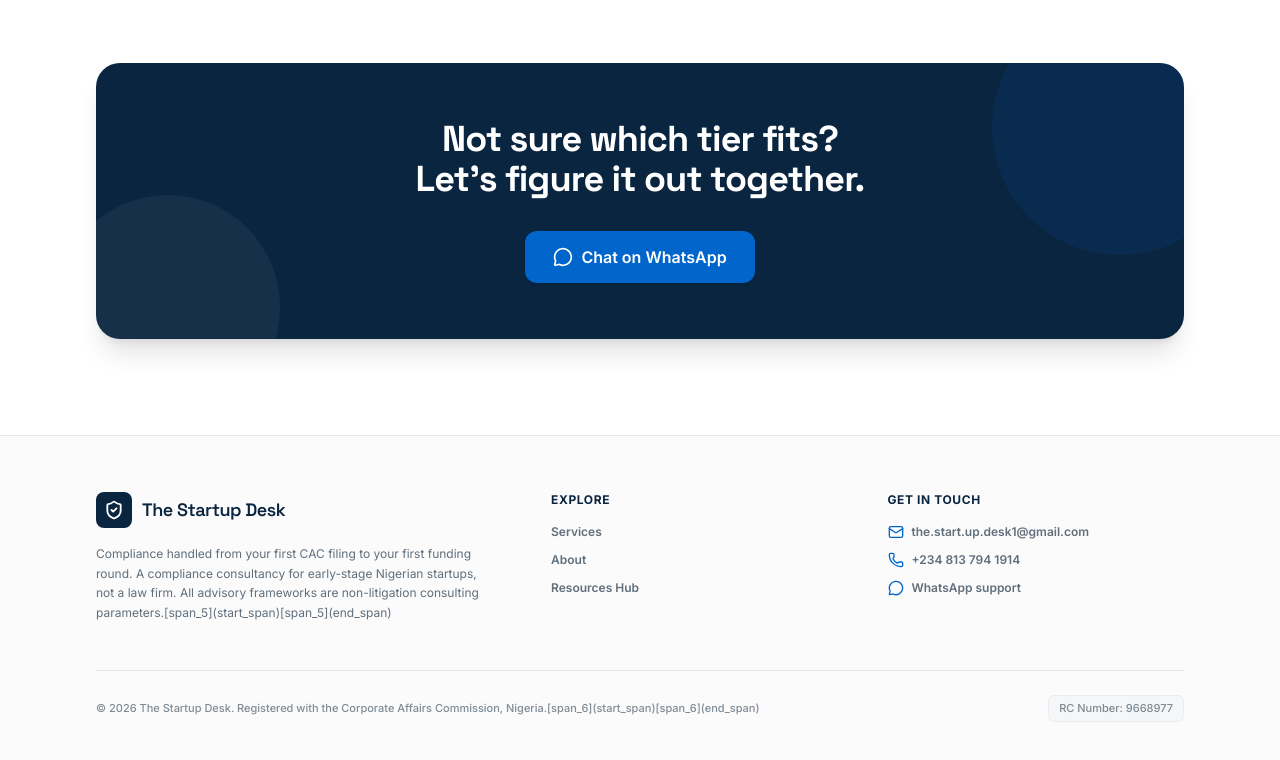
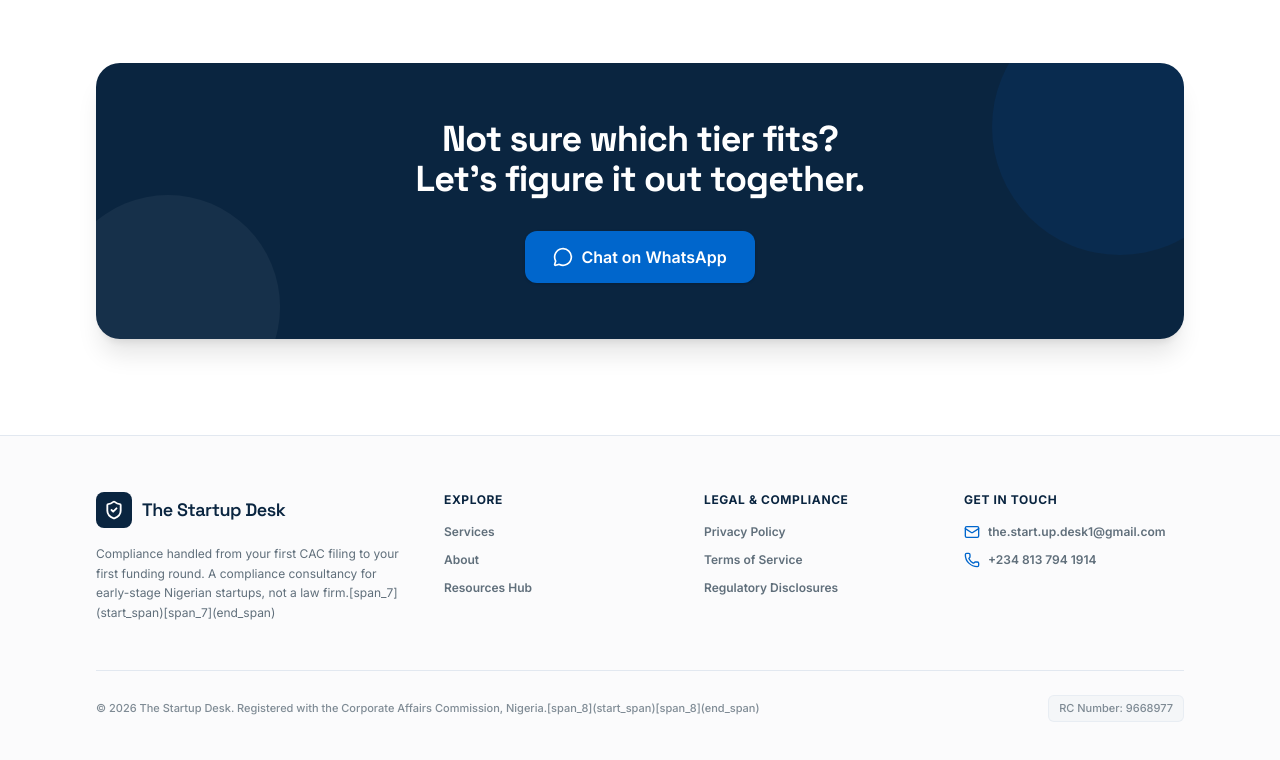
Before and after one commit to Tosin2513/The-Start-up-Desk-, a Next.js app: page /services in a window 1280 px wide. Shown: the part 2007-2767 px from the top of the page. Built offline with nearby package versions, Linux system fonts and the light colour scheme.

Commit message:
Update site-footer.tsx

```diff
--- a/components/site-footer.tsx
+++ b/components/site-footer.tsx
@@ -6,7 +6,7 @@ export function SiteFooter() {
   return (
     <footer className="border-t border-border bg-muted/40 mt-auto">
       <div className="mx-auto max-w-6xl px-6 py-14 lg:px-8">
-        <div className="grid gap-10 md:grid-cols-[1.4fr_1fr_1fr]">
+        <div className="grid gap-10 md:grid-cols-[1.4fr_1fr_1fr_1fr]">
 
           <div className="max-w-sm space-y-4">
             <Link href="/" className="flex items-center gap-2.5">
@@ -18,7 +18,7 @@ export function SiteFooter() {
               </span>
             </Link>
             <p className="text-xs leading-relaxed text-muted-foreground">
-              Compliance handled from your first CAC filing to your first funding round. A compliance consultancy for early-stage Nigerian startups, not a law firm. All advisory frameworks are non-litigation consulting parameters.[span_5](start_span)[span_5](end_span)
+              Compliance handled from your first CAC filing to your first funding round. A compliance consultancy for early-stage Nigerian startups, not a law firm.[span_7](start_span)[span_7](end_span)
             </p>
           </div>
 
@@ -28,6 +28,16 @@ export function SiteFooter() {
               <li><Link href="/services" className="text-muted-foreground transition-colors hover:text-primary">Services</Link></li>
               <li><Link href="/about" className="text-muted-foreground transition-colors hover:text-primary">About</Link></li>
               <li><Link href="/resources" className="text-muted-foreground transition-colors hover:text-primary">Resources Hub</Link></li>
+            </ul>
+          </div>
+
+          {/* NEW SECTION: Dedicated Legal Compliance Framework Documents */}
+          <div>
+            <p className="text-xs font-bold uppercase tracking-wider text-primary">Legal &amp; Compliance</p>
+            <ul className="mt-4 flex flex-col gap-3 text-xs font-semibold">
+              <li><Link href="/privacy" className="text-muted-foreground transition-colors hover:text-primary">Privacy Policy</Link></li>
+              <li><Link href="/terms" className="text-muted-foreground transition-colors hover:text-primary">Terms of Service</Link></li>
+              <li><Link href="/disclosures" className="text-muted-foreground transition-colors hover:text-primary">Regulatory Disclosures</Link></li>
             </ul>
           </div>
 
@@ -44,11 +54,6 @@ export function SiteFooter() {
                   <Phone className="h-4 w-4 text-accent" /> {siteConfig.phone}
                 </a>
               </li>
-              <li>
-                <a href={whatsappLink()} target="_blank" rel="noopener noreferrer" className="flex items-center gap-2 text-muted-foreground transition-colors hover:text-primary">
-                  <MessageCircle className="h-4 w-4 text-accent" /> WhatsApp support
-                </a>
-              </li>
             </ul>
           </div>
 
@@ -56,7 +61,7 @@ export function SiteFooter() {
 
         <div className="mt-12 flex flex-col gap-2 border-t border-border pt-6 text-[11px] text-muted-foreground/80 sm:flex-row sm:items-center sm:justify-between font-medium">
           <p>
-            &copy; {new Date().getFullYear()} {siteConfig.name}. Registered with the Corporate Affairs Commission, Nigeria.[span_6](start_span)[span_6](end_span)
+            &copy; {new Date().getFullYear()} {siteConfig.name}. Registered with the Corporate Affairs Commission, Nigeria.[span_8](start_span)[span_8](end_span)
           </p>
           <p className="bg-muted px-2.5 py-1 rounded-md border border-border/60">RC Number: {siteConfig.rcNumber}</p>
         </div>
```
